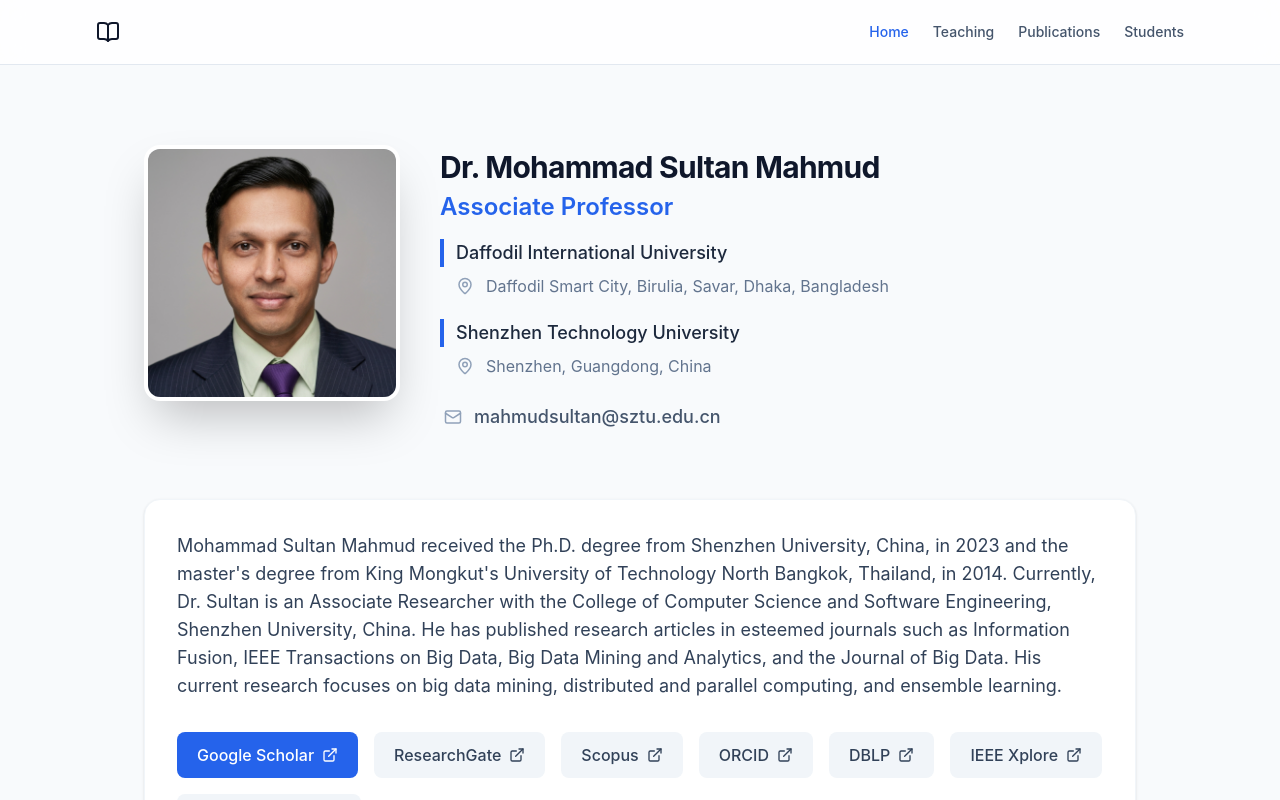
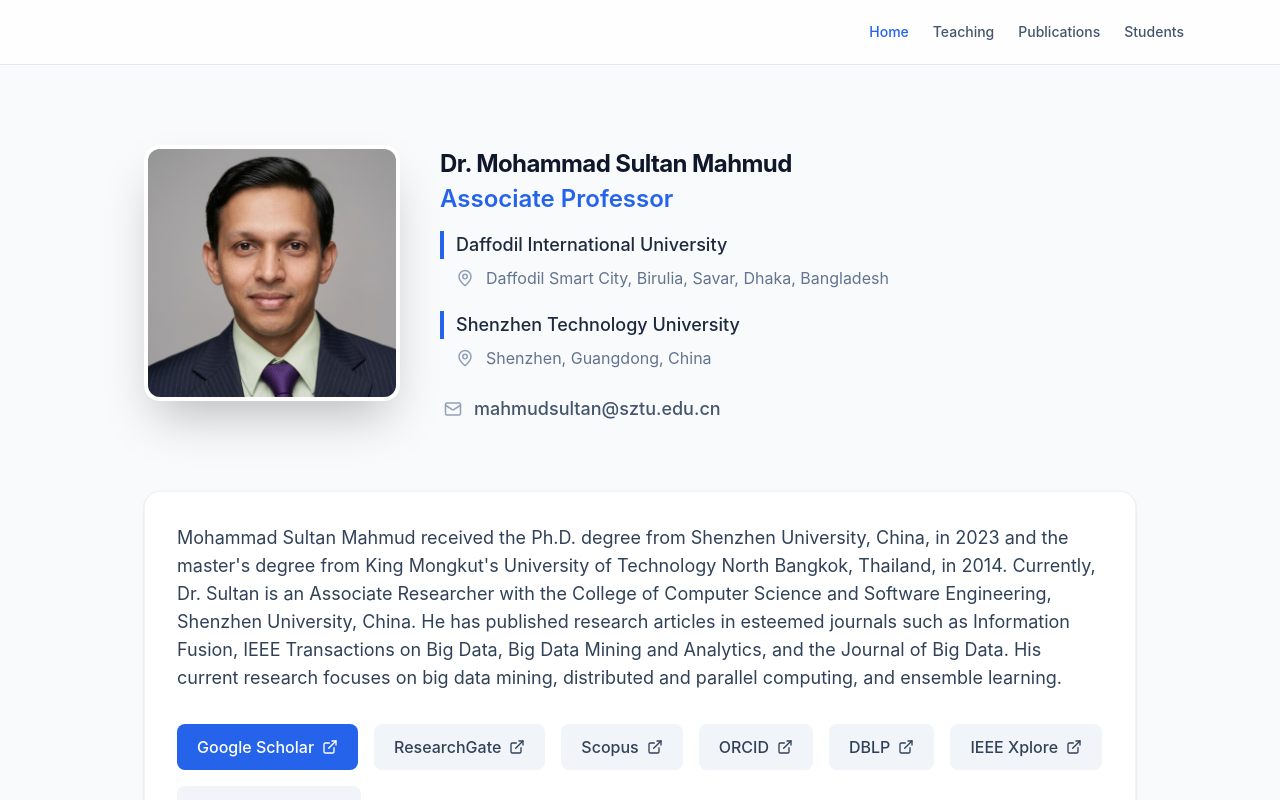
Before and after one commit to never-12345/academic-portfolio, a React (Vite) app: page / in a window 1280 px wide. Shown: the top 800 px of the page. Built offline with nearby package versions, Linux system fonts and the light colour scheme.

Commit message:
style: final branding cleanup and name minimization

```diff
--- a/src/components/Navbar.tsx
+++ b/src/components/Navbar.tsx
@@ -19,9 +19,7 @@ export function Navbar() {
     <nav className="sticky top-0 z-50 w-full bg-white/80 backdrop-blur-md border-b border-slate-200">
       <div className="max-w-6xl mx-auto px-4 md:px-8">
         <div className="flex justify-between items-center h-16">
-          <Link to="/" className="text-slate-900 hover:text-accent transition-colors">
-            <BookOpen className="w-6 h-6" />
-          </Link>
+          <div className="flex-1 lg:flex-none"></div>
 
           {/* Desktop Nav */}
           <div className="hidden md:flex gap-6">
--- a/src/pages/Home.tsx
+++ b/src/pages/Home.tsx
@@ -25,7 +25,7 @@ export function Home() {
             animate={{ opacity: 1, y: 0 }}
             transition={{ duration: 0.5, delay: 0.1 }}
           >
-            <h1 className="text-2xl md:text-3xl font-bold text-slate-900 tracking-tight leading-tight">{profileData.name}</h1>
+            <h1 className="text-xl md:text-2xl font-bold text-slate-900 tracking-tight leading-tight">{profileData.name}</h1>
             <p className="text-xl md:text-2xl text-accent font-semibold mt-1">{profileData.title}</p>
           </motion.div>
 
```
